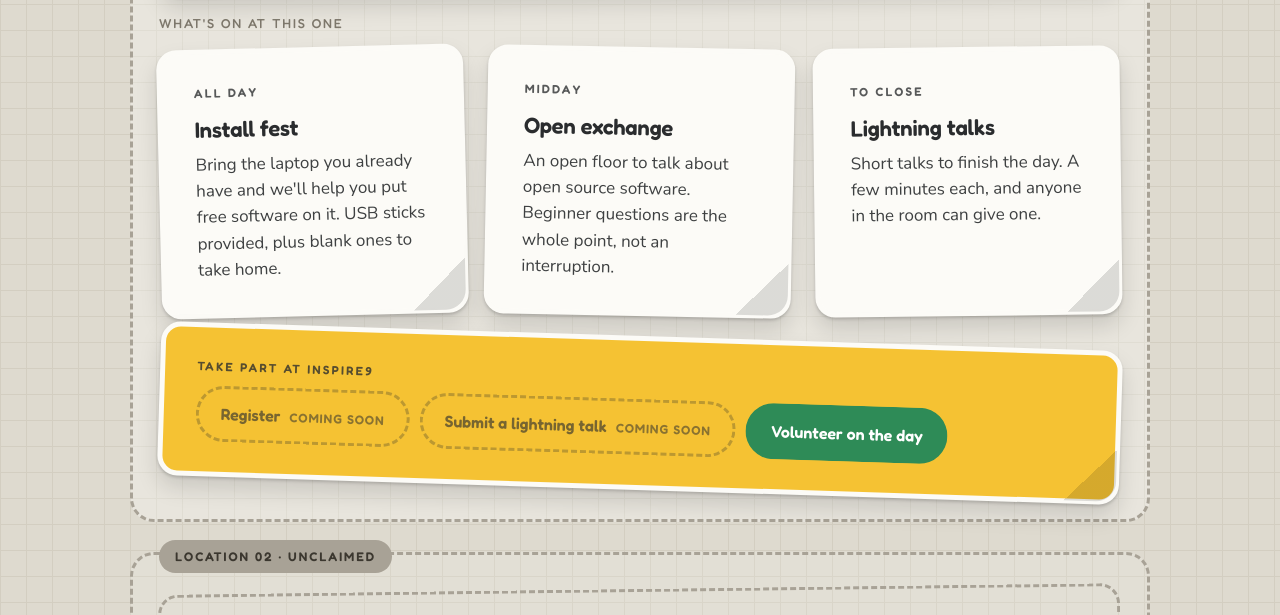
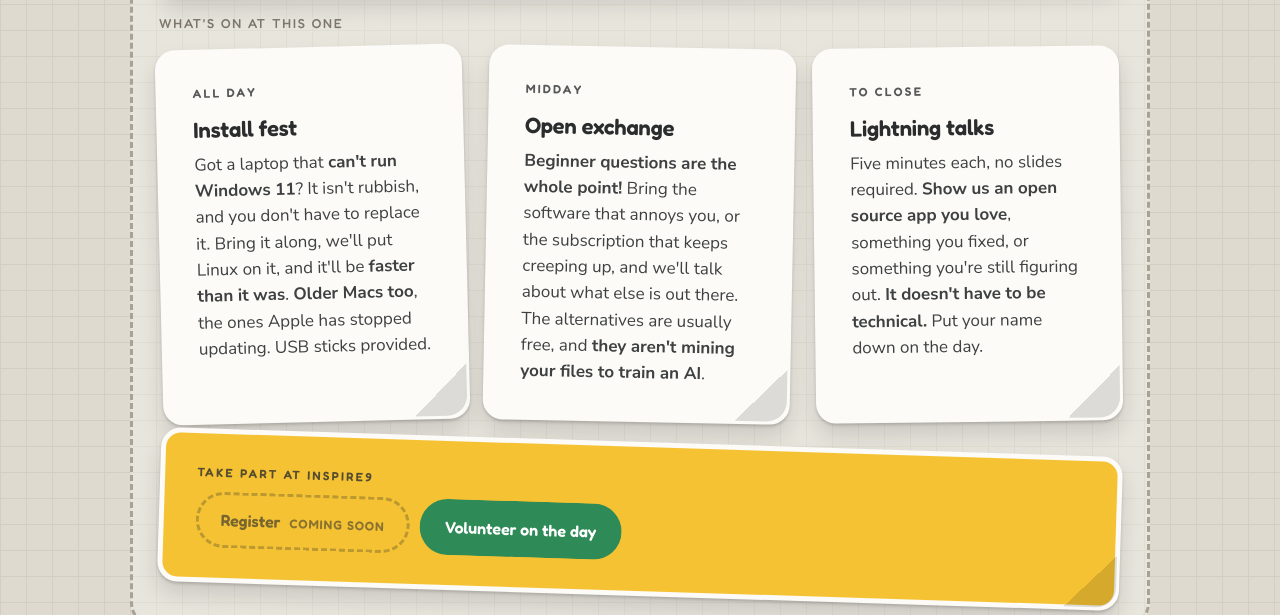
Before and after one commit to electron-workshop/software-freedom-day, an Eleventy site: page src/index.njk in a window 1280 px wide. Shown: the part 1140-1755 px from the top of the page. Built offline with nearby package versions, Linux system fonts and the light colour scheme; Eleventy itself is replaced by a stand-in of ours; files that its build step writes are made by us from their sources.

Commit message:
Adds volunteer form and rewrites the activity cards. Fixes #6

```diff
--- a/src/_data/events.json
+++ b/src/_data/events.json
@@ -21,17 +21,17 @@
       {
         "when": "All day",
         "title": "Install fest",
-        "description": "Bring the laptop you already have and we'll help you put free software on it. USB sticks provided, plus blank ones to take home."
+        "description": "Got a laptop that <strong>can't run Windows 11</strong>? It isn't rubbish, and you don't have to replace it. Bring it along, we'll put Linux on it, and it'll be <strong>faster than it was</strong>. <strong>Older Macs too</strong>, the ones Apple has stopped updating. USB sticks provided."
       },
       {
         "when": "Midday",
         "title": "Open exchange",
-        "description": "An open floor to talk about open source software. Beginner questions are the whole point, not an interruption."
+        "description": "<strong>Beginner questions are the whole point!</strong> Bring the software that annoys you, or the subscription that keeps creeping up, and we'll talk about what else is out there. The alternatives are usually free, and <strong>they aren't mining your files to train an AI</strong>."
       },
       {
         "when": "To close",
         "title": "Lightning talks",
-        "description": "Short talks to finish the day. A few minutes each, and anyone in the room can give one."
+        "description": "Five minutes each, no slides required. <strong>Show us an open source app you love</strong>, something you fixed, or something you're still figuring out. <strong>It doesn't have to be technical.</strong> Put your name down on the day."
       }
     ],
     "actions": [
@@ -39,11 +39,6 @@
         "label": "Register",
         "url": "#",
         "style": "primary"
-      },
-      {
-        "label": "Submit a lightning talk",
-        "url": "#",
-        "style": "outline"
       }
     ]
   }
--- a/src/index.njk
+++ b/src/index.njk
@@ -136,7 +136,9 @@ permalink: "/"
             <div class="st st--peel {{ angles[loop.index0 % 5] }} col-4">
               {% if item.when %}<span class="lab">{{ item.when }}</span>{% endif %}
               <h3>{{ item.title }}</h3>
-              {% if item.description %}<p class="st__body">{{ item.description }}</p>{% endif %}
+              {# Descriptions may carry light formatting such as <strong>, so
+                 they are not escaped. Entries arrive by reviewed pull request. #}
+              {% if item.description %}<p class="st__body">{{ item.description | safe }}</p>{% endif %}
             </div>
           {% endfor %}
         </div>
--- a/src/organise.njk
+++ b/src/organise.njk
@@ -164,6 +164,7 @@ description: "How to run your own Software Freedom Day catch-up on Saturday 19 S
 
       <div class="prose">
         <p style="opacity:.95">Only <code>id</code>, <code>city</code> and <code>venue</code> are really needed. Everything else is optional and simply will not render if you leave it out. If a pull request is not your thing, email the details instead and we will add them for you.</p>
+        <p style="opacity:.95"><strong>Formatting.</strong> Activity descriptions accept a little HTML, so <code>&lt;strong&gt;</code> around a few important words is fine. Use it sparingly, two or three phrases at most, or nothing stands out.</p>
         <p style="opacity:.95"><strong>Volunteers.</strong> Set <code>"volunteer": { "open": true }</code> and a Volunteer button appears on your location, sending people to a short form that arrives with the organisers. Leave it out if you would rather sort your own helpers.</p>
         <p style="margin-bottom:0;opacity:.95"><strong>Venue logo.</strong> Optional. Put the file in <code>src/assets/images/logos/hosts/</code> in the same pull request. SVG or PNG both work, and SVG stays sharp on every screen. For an SVG, keep the <code>viewBox</code> and convert any text to outlines, otherwise it renders in the wrong font. Leave out <code>url</code> and the logo shows without linking anywhere.</p>
       </div>
```
